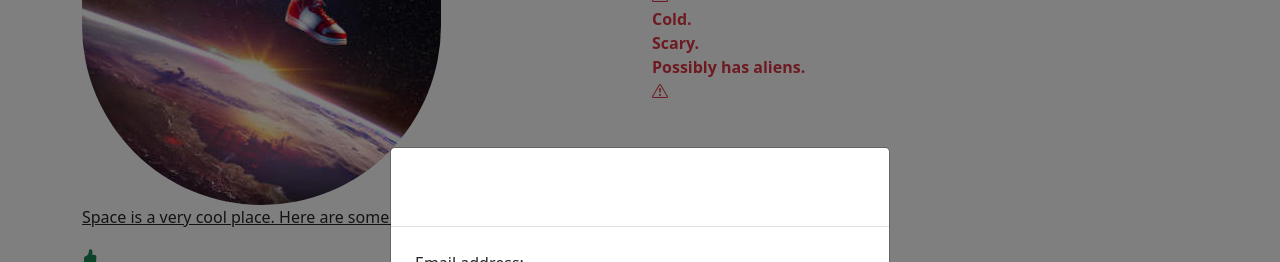
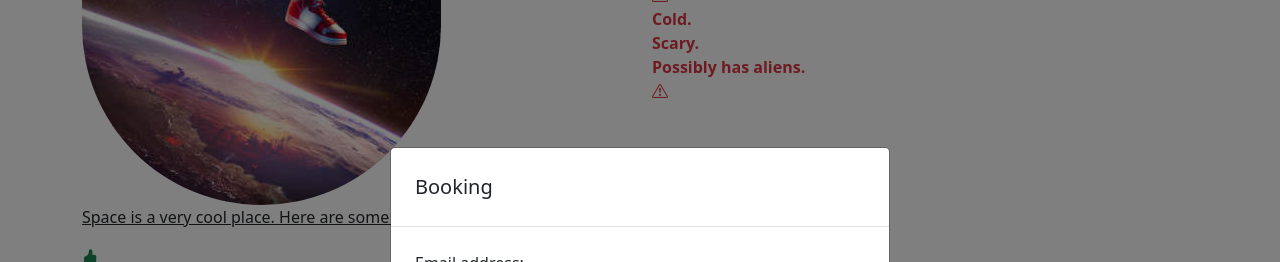
Before and after one commit to Arguillen13/Lab-9, a plain HTML site: page index.html in a window 1280 px wide. Both pictures are taken after a click on the button "Book Your Spaceship Here". Shown: the part 1673-1935 px from the top of the page. Drawn offline with nearby package versions, Linux system fonts and the light colour scheme.

Commit message:
Update index.html

```diff
--- a/index.html
+++ b/index.html
@@ -242,7 +242,7 @@
     <div class="modal-dialog modal-dialog-centered">
         <div class="modal-content">
             <div class="modal-header bg-gradient-primary-to-secondary p-4">
-                <h5 class="modal-title font-alt text-white" id="feedbackModalLabel">Send feedback</h5>
+                <h5 class="modal-title font-alt text-black" id="feedbackModalLabel">Booking</h5>
                 <button class="btn-close btn-close-white" type="button" data-bs-dismiss="modal"
                     aria-label="Close"></button>
             </div>
```
